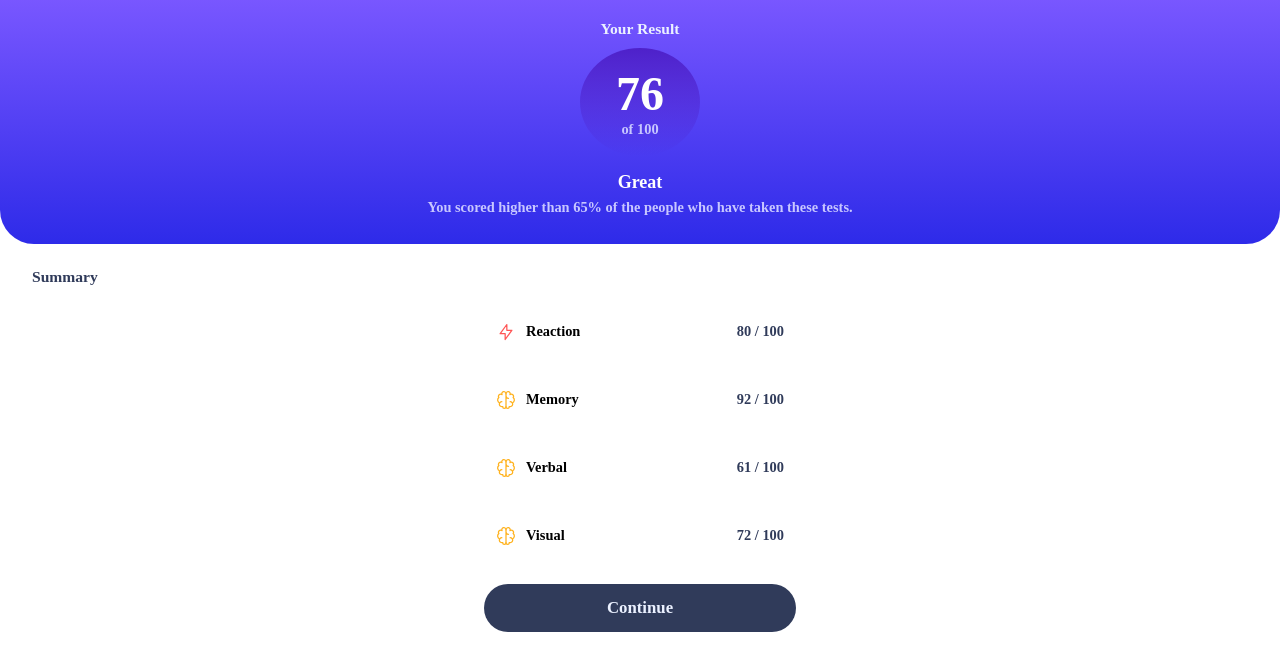
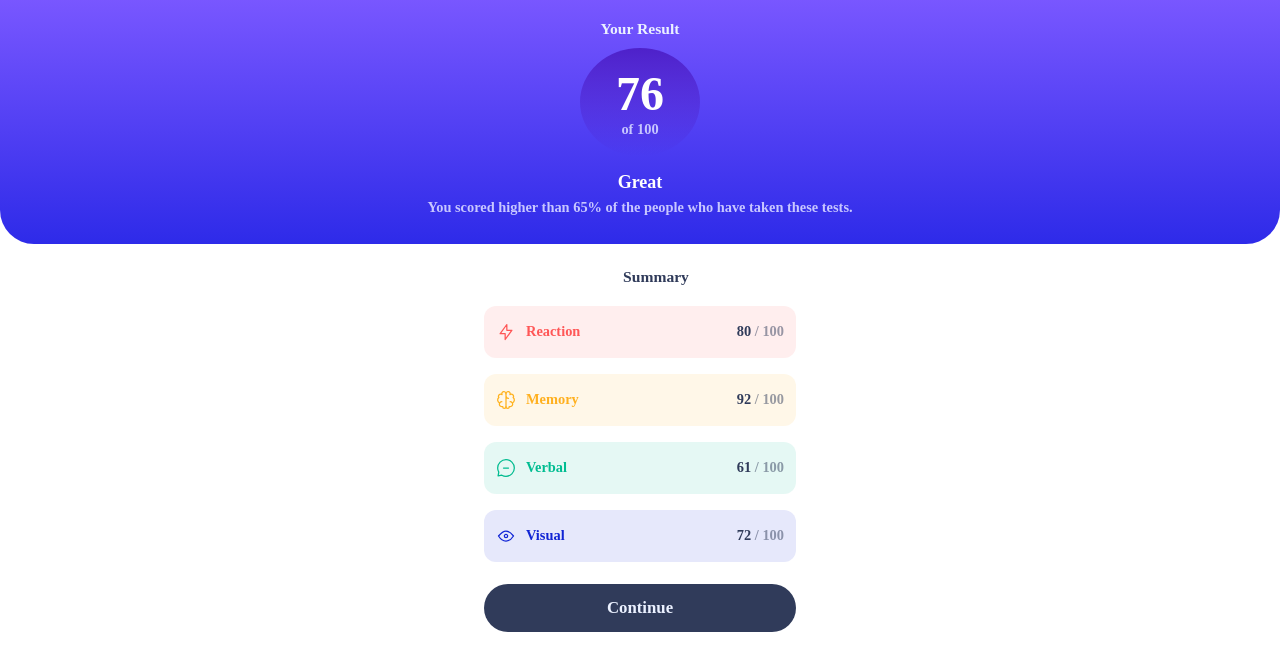
Before and after one commit to the-soban/frontend-mentor-challenges, a plain HTML site: page results-summary-component-main/index.html in a window 1280 px wide. Drawn offline with Linux system fonts and the light colour scheme.

Commit message:
Update index.html

```diff
--- a/results-summary-component-main/index.html
+++ b/results-summary-component-main/index.html
@@ -29,34 +29,35 @@
   <p class="info-text">You scored higher than 65% of the people who have taken these tests.</p>
   </div>
 
-  <h3 class="summary-heading">Summary</h3>
   <div class="lower-box">
-    <div class="score-box">
-      <div class="left-box">
+    <h3 class="summary-heading">Summary</h3>
+
+    <div class="score-box score-box1">
+      <div class="left-box left-box1">
         <img src="./assets/images/icon-reaction.svg" class="icon"><p class="type">Reaction</p>
       </div>
-      <p class="score">80 / 100</p>
+      <p class="score">80 <span>/ 100</span></p>
     </div>
 
-    <div class="score-box">
-      <div class="left-box">
+    <div class="score-box score-box2">
+      <div class="left-box left-box2">
         <img src="./assets/images/icon-memory.svg" class="icon"><p class="type">Memory</p>
       </div>
-      <p class="score">92 / 100</p>
+      <p class="score">92 <span>/ 100</span></p>
     </div>
 
-    <div class="score-box">
-      <div class="left-box">
-        <img src="./assets/images/icon-memory.svg" class="icon"><p class="type">Verbal</p>
+    <div class="score-box score-box3">
+      <div class="left-box left-box3">
+        <img src="./assets/images/icon-verbal.svg" class="icon"><p class="type">Verbal</p>
       </div>
-      <p class="score">61 / 100</p>
+      <p class="score">61 <span>/ 100</span></p>
     </div>
 
-    <div class="score-box">
-      <div class="left-box">
-        <img src="./assets/images/icon-memory.svg" class="icon"><p class="type">Visual</p>
+    <div class="score-box score-box4">
+      <div class="left-box left-box4">
+        <img src="./assets/images/icon-visual.svg" class="icon"><p class="type">Visual</p>
       </div>
-      <p class="score">72 / 100</p>
+      <p class="score">72 <span>/ 100</span></p>
     </div>
 
       <a class="button">Continue</a>
```
